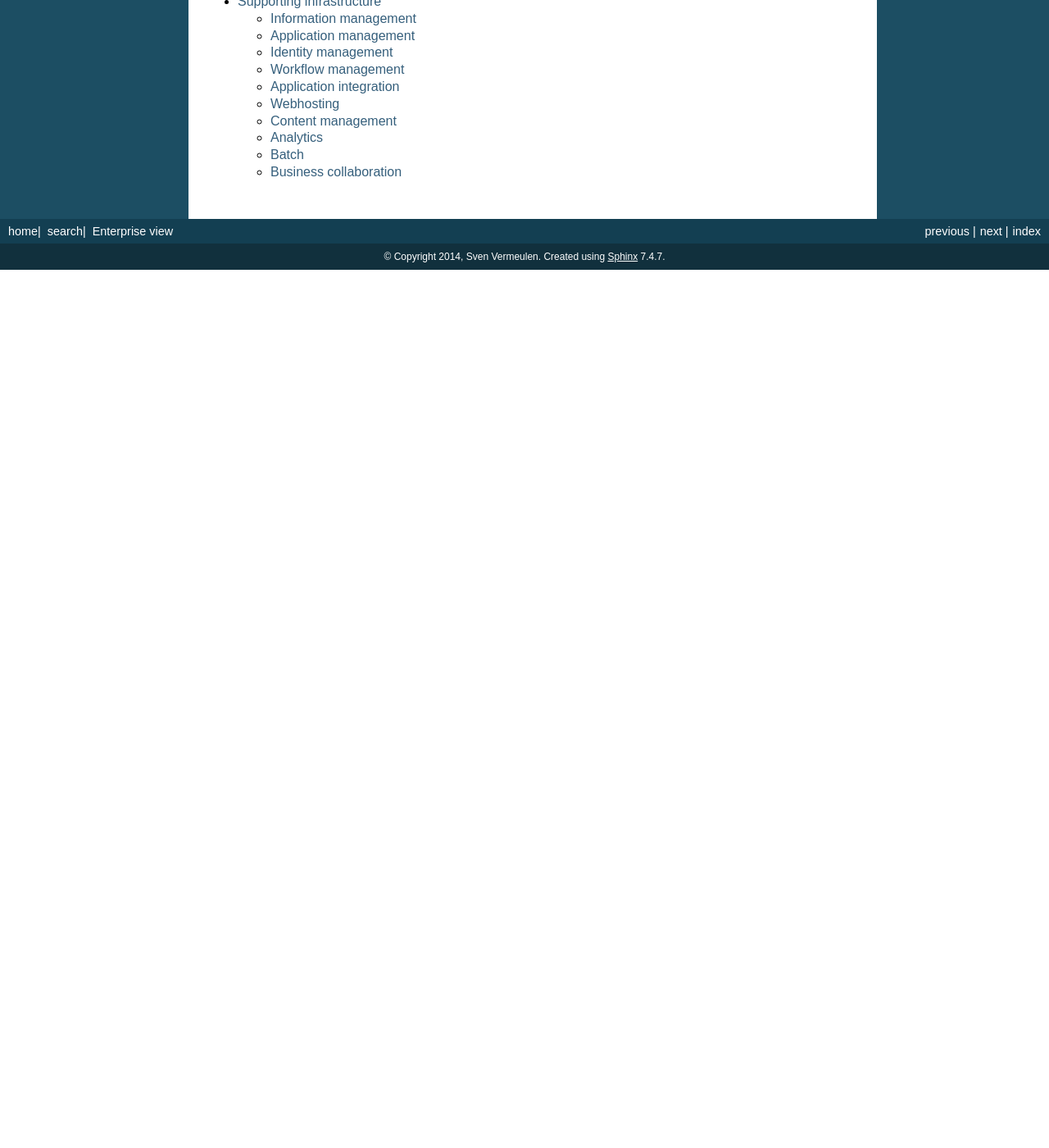
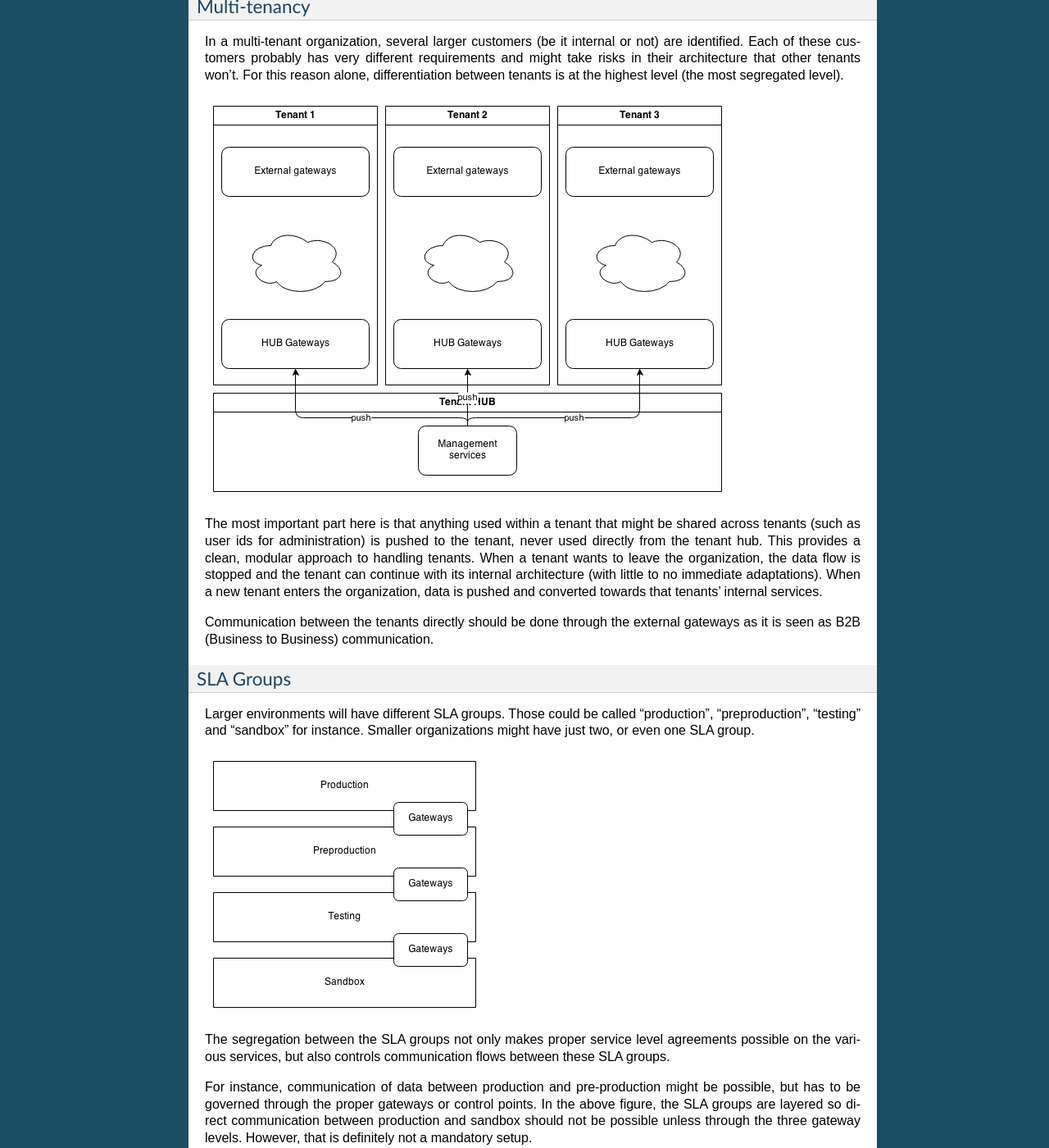
Before and after one commit to sjvermeu/AGLARA, a Sphinx documentation site: the page built from source/enterprise/index.rst, in a window 1280 px wide and 1400 px high, scrolled down 1106 px. Shown: the whole window at 82% size. Built offline with Sphinx 7.4.7, drawn with Linux system fonts in a browser that asks for light colours; formulas are drawn with MathJax 3; before the commit the page ends 1435 px from its top, so only the background shows below that; some of the changed text lies outside the part shown.

Commit message:
Add zoning information

```diff
--- a/source/enterprise/index.rst
+++ b/source/enterprise/index.rst
@@ -6,7 +6,104 @@
 
 .. image:: enterprise_architecture.png
 
-Contents:
+The larger an environment is, the more complex it might seem to position
+services left or right. A new workstation needs to be put inside a network
+segment (which one?), possibly assigned to a central LDAP server and structure
+(which tree in the LDAP?). Servers could be for one customer or another. Having
+a high-level structure for positioning components provides a quick way of
+dealing with more general requirements: allowed data flows, location of the
+central user repository and more. But most importantly, it provides a structure
+in which security measurements can be positioned.
+
+Structuring the Environment
+===========================
+
+Multi-tenancy
+-------------
+
+In a multi-tenant organization, several larger customers (be it internal or not)
+are identified. Each of these customers probably has very different requirements
+and might take risks in their architecture that other tenants won't. For this
+reason alone, differentiation between tenants is at the highest level (the most
+segregated level).
+
+.. image:: multitenant.png
+
+The most important part here is that anything used within a tenant that might be
+shared across tenants (such as user ids for administration) is pushed to the
+tenant, never used directly from the tenant hub. This provides a clean, modular
+approach to handling tenants. When a tenant wants to leave the organization, the
+data flow is stopped and the tenant can continue with its internal architecture
+(with little to no immediate adaptations). When a new tenant enters the
+organization, data is pushed and converted towards that tenants' internal
+services.
+
+Communication between the tenants directly should be done through the external
+gateways as it is seen as B2B (Business to Business) communication.
+
+SLA Groups
+----------
+
+Larger environments will have different SLA groups. Those could be called
+"production", "preproduction", "testing" and "sandbox" for instance. Smaller
+organizations might have just two, or even one SLA group.
+
+.. image:: sla-groups.png
+
+The segregation between the SLA groups not only makes proper service level
+agreements possible on the various services, but also controls communication
+flows between these SLA groups.
+
+For instance, communication of data between production and pre-production might
+be possible, but has to be governed through the proper gateways or control
+points. In the above figure, the SLA groups are layered so direct communication
+between production and sandbox should not be possible unless through the three
+gateway levels. However, that is definitely not a mandatory setup.
+
+To properly design such SLA groups, make sure communication flows in either
+direction (which not only includes synchronous communication, but also file
+transfers and such) are properly documented and checked.
+
+Architectural positioning
+-------------------------
+
+The next differentiator is the architectural positioning. This gives a
+high-level overview of the various IT services provided by an organization.
+
+.. image:: architectural-positioning.png
+
+At this level, specific data flows are already denied (for instance, direct
+access from DMZ to the processing block). Communication between blocks will
+still be managed through the next level, which is the categorization.
+
+.. note:: Certain flows will also depend on the SLA group. For instance, it
+   might be possible that internet access (towards DMZ) will only be allowed for
+   sandbox and production. And that communication to/from mid tier blocks are
+   only allowed within the same SLA group.
+
+Categories
+----------
+
+Finally, categories allow for proper flow and communication management between
+individual blocks. Let's consider end user device communication:
+
+.. image:: categories.png
+
+Blocks are not mutually exclusive. For instance, an employees workstation can be
+both in the network administration and infrastructure administration block if it
+is multi-homed.
+
+Categories are often made based on the users accessing a system. For instance,
+for mid tier application servers, we could have categories for Internet
+disclosed applications, internal applications, authenticated customer
+applications, business-to-business (B2B) applications, etc. Segregation between
+those categories helps reduce the risk involved with a potential breach.
+
+Once categories on all architecture blocks are known, then a good IP map, with
+firewall rules and segmentation can be defined.
+
+Contents
+========
 
 .. toctree::
    :maxdepth: 2
--- /dev/null
+++ b/source/enterprise/sla-groups.xml
@@ -0,0 +1 @@
+<mxGraphModel dx="800" dy="800" grid="1" guides="1" tooltips="1" connect="1" fold="1" page="1" pageScale="1" pageWidth="826" pageHeight="1169" style="default-style2"><root><mxCell id="0"/><mxCell id="1" parent="0"/><mxCell id="5" value="Production" style="whiteSpace=wrap" vertex="1" parent="1"><mxGeometry x="120" y="20" width="320" height="60" as="geometry"/></mxCell><mxCell id="6" value="Preproduction" style="whiteSpace=wrap" vertex="1" parent="1"><mxGeometry x="120" y="100" width="320" height="60" as="geometry"/></mxCell><mxCell id="7" value="Gateways" style="rounded=1;whiteSpace=wrap" vertex="1" parent="1"><mxGeometry x="340" y="70" width="90" height="40" as="geometry"/></mxCell><mxCell id="8" value="Testing" style="whiteSpace=wrap" vertex="1" parent="1"><mxGeometry x="120" y="180" width="320" height="60" as="geometry"/></mxCell><mxCell id="11" value="Sandbox" style="whiteSpace=wrap" vertex="1" parent="1"><mxGeometry x="120" y="260" width="320" height="60" as="geometry"/></mxCell><mxCell id="13" value="Gateways" style="rounded=1;whiteSpace=wrap" vertex="1" parent="1"><mxGeometry x="340" y="150" width="90" height="40" as="geometry"/></mxCell><mxCell id="14" value="Gateways" style="rounded=1;whiteSpace=wrap" vertex="1" parent="1"><mxGeometry x="340" y="230" width="90" height="40" as="geometry"/></mxCell></root></mxGraphModel>
```
Also changed, not shown: source/enterprise/architectural-positioning.xml (added, +1 -0 lines), source/enterprise/categories.xml (added, +1 -0 lines), source/enterprise/multitenant.xml (added, +1 -0 lines), source/enterprise/architectural-positioning.png (added), source/enterprise/categories.png (added), source/enterprise/multitenant.png (added), source/enterprise/sla-groups.png (added).
